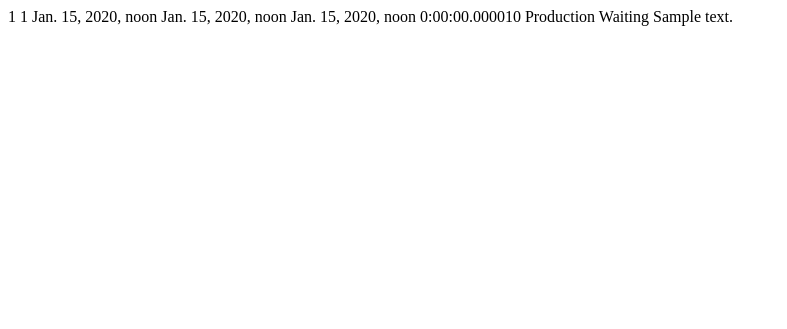
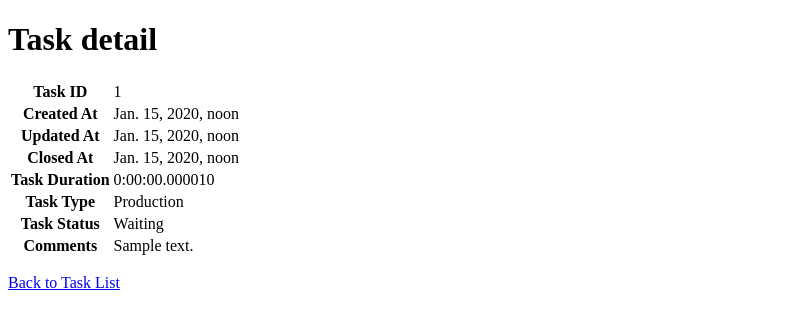
Before and after one commit to TonyIvanoff/time_tracker, a Django app: template tracker/task_tracker/templates/task_tracker/task_detail.html in a window 1280 px wide. Shown: the top 329 px of the page, without its empty margins (0-787 px from the left). Run offline with Django 5.2, Linux system fonts and the light colour scheme; the template is opened without the code that fills it: values that come from a table or form of the project are taken from there, others are empty; tables that the repository leaves empty hold one stand-in row (values such as "Sample post").

Commit message:
created detail vie for a task

```diff
--- a/tracker/task_tracker/templates/task_tracker/index.html
+++ b/tracker/task_tracker/templates/task_tracker/index.html
@@ -28,7 +28,9 @@
                 {% for task in tasks %}
                 <tr>
                     <td>{{ forloop.counter }}</td>
-                    <td>{{ task.task_id }}</td>
+                    <td>
+                        <a href="{% url 'task_detail' task.id %}">{{ task.task_id }}</a>
+                    </td>
                     <td>{{ task.created_at }}</td>
                     <td>{{ task.updated_at }}</td>
                     <td>{{ task.closed_at}}</td>
--- a/tracker/task_tracker/templates/task_tracker/task_detail.html
+++ b/tracker/task_tracker/templates/task_tracker/task_detail.html
@@ -6,20 +6,42 @@
     <title>Document</title>
 </head>
 <body>
-    <tbody>
-        {% for task in tasks %}
+    <h1>Task detail</h1>
+    <table class="table table-bordered">
         <tr>
-            <td>{{ forloop.counter }}</td>
+            <th>Task ID</th>
             <td>{{ task.task_id }}</td>
+        </tr>
+        <tr>
+            <th>Created At</th>
             <td>{{ task.created_at }}</td>
+        </tr>
+        <tr>
+            <th>Updated At</th>
             <td>{{ task.updated_at }}</td>
-            <td>{{ task.closed_at}}</td>
+        </tr>
+        <tr>
+            <th>Closed At</th>
+            <td>{{ task.closed_at }}</td>
+        </tr>
+        <tr>
+            <th>Task Duration</th>
             <td>{{ task.task_duration }}</td>
+        </tr>
+        <tr>
+            <th>Task Type</th>
             <td>{{ task.get_type_display }}</td>
+        </tr>
+        <tr>
+            <th>Task Status</th>
             <td>{{ task.get_status_display }}</td>
+        </tr>
+        <tr>
+            <th>Comments</th>
             <td>{{ task.task_comment }}</td>
         </tr>
-        {% endfor %}
-    </tbody>
+    </table>
+    <p></p>
+    <a href="{% url 'index' %}">Back to Task List</a>
 </body>
 </html>
--- a/tracker/task_tracker/urls.py
+++ b/tracker/task_tracker/urls.py
@@ -4,6 +4,6 @@ from . import views
 
 urlpatterns = [
     path('', views.index, name='index'),
-    path('task/<str:task_id>', views.task_detail, name='task_detail'),
+    path('task/<uuid:pk>', views.task_detail, name='task_detail'),
     # path('task/create/', views.task_create, name='task_create'),
 ]
--- a/tracker/task_tracker/views.py
+++ b/tracker/task_tracker/views.py
@@ -1,6 +1,6 @@
 from django.shortcuts import render
 from task_tracker.models import Task
-
+from django.shortcuts import render, get_object_or_404
 
 
 def index(request):
@@ -16,8 +16,8 @@ def index(request):
     return render(request, 'task_tracker/index.html', context=context)
 
 
-def task_detail(request, task_id):
-    task = Task.objects.get(task_id=task_id)
+def task_detail(request, pk):
+    task = get_object_or_404(Task, pk=pk)
     context = {
         'task' : task
     }
```
